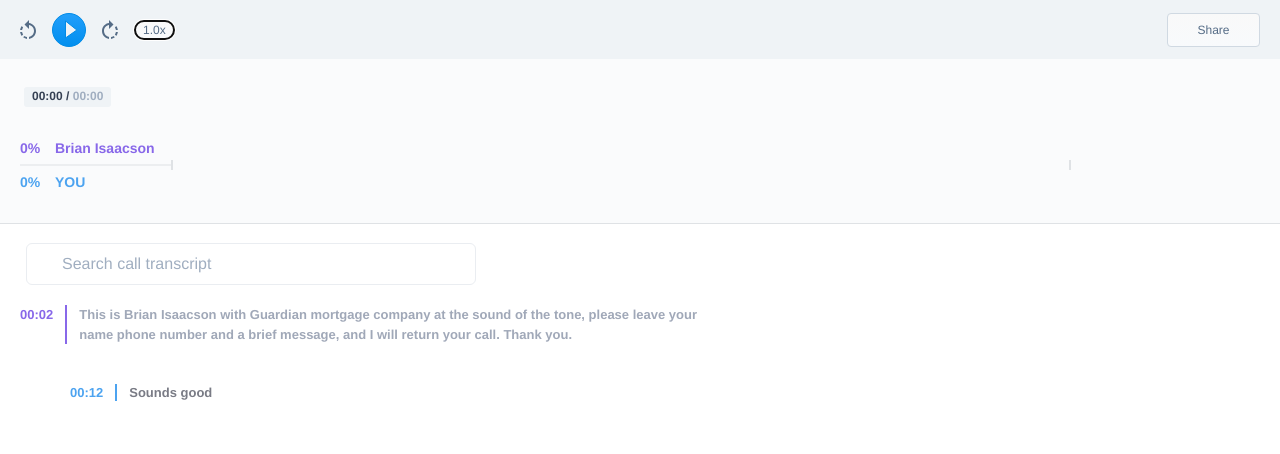
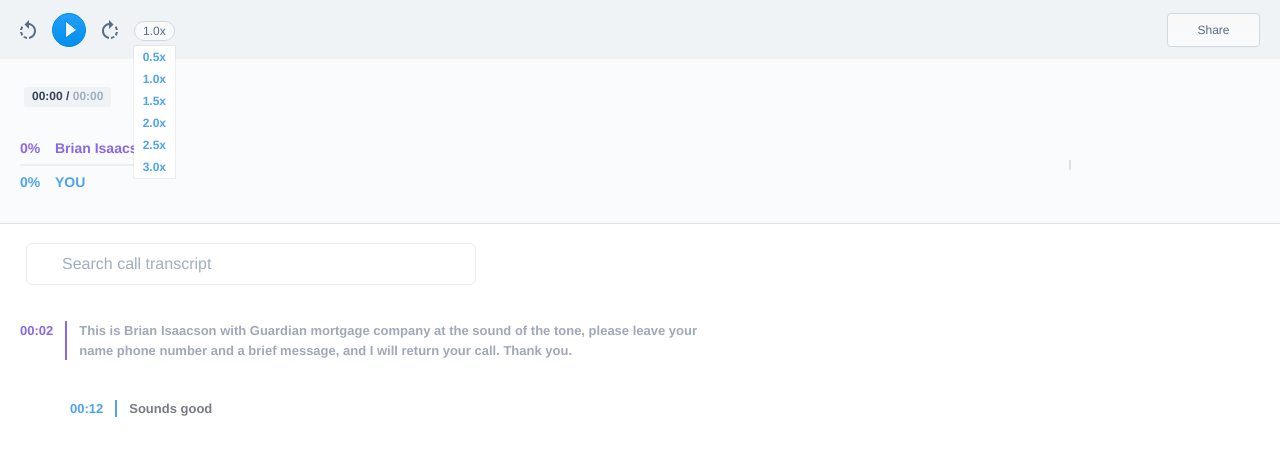
Before and after one commit to Saafine/audio-transcript, a React (Create React App) app: page / in a window 1280 px wide. Both pictures are taken after a click on the button "1.0x". Shown: the top 454 px of the page. Built offline with nearby package versions, Linux system fonts and the light colour scheme.

Commit message:
APL-1: speed handler

```diff
--- a/src/AudioPlayer/AudioPlayer.tsx
+++ b/src/AudioPlayer/AudioPlayer.tsx
@@ -8,6 +8,7 @@ import { audioPlayerReducer } from './audio-player.reducer';
 import {
   AUDIO_PLAYER_ACTIONS_UPDATE_CURRENT_TIME_MS,
   AUDIO_PLAYER_ACTIONS_UPDATE_PAUSED,
+  AUDIO_PLAYER_ACTIONS_UPDATE_SPEED,
 } from './audio-player.actions';
 import TimeProgress from '../TimeProgress/TimeProgress';
 
@@ -16,6 +17,7 @@ function AudioPlayer() {
     paused: true,
     durationMs: 0,
     currentTimeMs: 0,
+    speed: '1.0x',
   });
 
   const [transcript, callerWordTimings] = useTranscript();
@@ -57,6 +59,17 @@ function AudioPlayer() {
     seek(timeMs);
   }, [seek, state]);
 
+  const setSpeed = useCallback(
+    (playBackRate: string) => {
+      audioInstance.playbackRate = Number(playBackRate.replace('x', ''));
+      dispatch({
+        type: AUDIO_PLAYER_ACTIONS_UPDATE_SPEED,
+        payload: playBackRate,
+      });
+    },
+    [audioInstance],
+  );
+
   return (
     <>
       <ControlBar
@@ -64,6 +77,8 @@ function AudioPlayer() {
         play={play}
         forward={forward}
         rewind={rewind}
+        setSpeed={setSpeed}
+        speed={state.speed}
         pause={pause}
       />
       <div style={{ background: 'rgb(250, 251, 252)', paddingTop: '24px', paddingLeft: '24px' }}>
--- a/src/AudioPlayer/audio-player.actions.ts
+++ b/src/AudioPlayer/audio-player.actions.ts
@@ -1,6 +1,7 @@
 export const AUDIO_PLAYER_ACTIONS_UPDATE_DURATIONS_MS = 'updateDurationMs';
 export const AUDIO_PLAYER_ACTIONS_UPDATE_CURRENT_TIME_MS = 'updateCurrentTimeMs';
 export const AUDIO_PLAYER_ACTIONS_UPDATE_PAUSED = 'updatePaused';
+export const AUDIO_PLAYER_ACTIONS_UPDATE_SPEED = 'updateSpeed';
 
 export type AudioAction =
   | {
@@ -14,4 +15,8 @@ export type AudioAction =
   | {
       type: typeof AUDIO_PLAYER_ACTIONS_UPDATE_PAUSED;
       payload: boolean;
+    }
+  | {
+      type: typeof AUDIO_PLAYER_ACTIONS_UPDATE_SPEED;
+      payload: string;
     };
--- a/src/AudioPlayer/audio-player.reducer.ts
+++ b/src/AudioPlayer/audio-player.reducer.ts
@@ -2,14 +2,15 @@ import {
   AUDIO_PLAYER_ACTIONS_UPDATE_CURRENT_TIME_MS,
   AUDIO_PLAYER_ACTIONS_UPDATE_DURATIONS_MS,
   AUDIO_PLAYER_ACTIONS_UPDATE_PAUSED,
+  AUDIO_PLAYER_ACTIONS_UPDATE_SPEED,
   AudioAction,
 } from './audio-player.actions';
 
-
 interface AudioPlayerState {
-    durationMs: number;
-    currentTimeMs: number;
-    paused: boolean;
+  durationMs: number;
+  currentTimeMs: number;
+  paused: boolean;
+  speed: string;
 }
 
 export function audioPlayerReducer(state: AudioPlayerState, action: AudioAction) {
@@ -20,6 +21,8 @@ export function audioPlayerReducer(state: AudioPlayerState, action: AudioAction)
       return { ...state, currentTimeMs: action.payload };
     case AUDIO_PLAYER_ACTIONS_UPDATE_PAUSED:
       return { ...state, paused: action.payload };
+    case AUDIO_PLAYER_ACTIONS_UPDATE_SPEED:
+      return { ...state, speed: action.payload };
     default:
       throw new Error();
   }
--- a/src/ControlBar/ControlBar.tsx
+++ b/src/ControlBar/ControlBar.tsx
@@ -1,19 +1,32 @@
-import React from 'react';
+import React, { useState } from 'react';
 import './ControlBar.scss';
 import { ReactComponent as Rewind } from './rewind.svg';
 import { ReactComponent as FastForward } from './fastforward.svg';
 import { ReactComponent as Pause } from './pause.svg';
 import { ReactComponent as Play } from './play.svg';
+import { Dropdown } from '../Dropdown/Dropdown';
 
 interface ControlBarProps {
   play: () => Promise<void> | void;
   pause: () => void;
   forward: () => void;
   rewind: () => void;
+  setSpeed: (speed: string) => void;
   paused: boolean;
+  speed: string;
 }
 
-export function ControlBar({ play, pause, paused, rewind, forward }: ControlBarProps) {
+export const speedOptions = ['0.5x', '1.0x', '1.5x', '2.0x', '2.5x', '3.0x'];
+
+export function ControlBar({
+  play,
+  pause,
+  paused,
+  rewind,
+  forward,
+  setSpeed,
+  speed,
+}: ControlBarProps) {
   return (
     <nav className="control-bar flex items-center justify-between px-5">
       <div className="flex items-center">
@@ -21,7 +34,7 @@ export function ControlBar({ play, pause, paused, rewind, forward }: ControlBarP
         {paused ? <Play onClick={play} className="mr-4 cursor-pointer select-none" /> : null}
         {!paused ? <Pause onClick={pause} className="mr-4 cursor-pointer select-none" /> : null}
         <FastForward onClick={forward} className="mr-4 cursor-pointer select-none" />
-        <button className="btn btn-secondary cursor-pointer select-none">1.0x</button>
+        <Dropdown value={speed} options={speedOptions} onOptionSelected={setSpeed}/>
       </div>
       <button className="btn btn-share cursor-pointer select-none">Share</button>
     </nav>
--- /dev/null
+++ b/src/Dropdown/Dropdown.scss
@@ -0,0 +1,19 @@
+.dropdown {
+  &__options {
+    margin-top: 4px;
+    position: absolute;
+    font-size: 12px;
+    background: white;
+    z-index: 999;
+    width: 100%;
+    left: 0;
+    text-align: center;
+
+    & > * {
+      padding: 2px;
+      color: #4ca3f0;
+      font-weight: bold;
+      cursor: pointer;
+    }
+  }
+}
--- /dev/null
+++ b/src/Dropdown/Dropdown.tsx
@@ -0,0 +1,40 @@
+import React, { useState } from 'react';
+import './Dropdown.scss';
+
+export function Dropdown({
+  value,
+  options,
+  onOptionSelected,
+}: {
+  value: string;
+  options: string[];
+  onOptionSelected: (option: string) => void;
+}) {
+  const [opened, setOpened] = useState(false);
+
+  return (
+    <div className="relative">
+      <button
+        onClick={() => setOpened(!opened)}
+        className="btn btn-secondary cursor-pointer select-none"
+      >
+        {value}
+      </button>
+      {opened ? (
+        <div className="dropdown__options shadow-xs">
+          {options.map((option) => (
+            <div
+              key={option}
+              onClick={(event) => {
+                setOpened(false);
+                onOptionSelected(option);
+              }}
+            >
+              {option}
+            </div>
+          ))}
+        </div>
+      ) : null}
+    </div>
+  );
+}
--- a/src/Transcript/Transcript.scss
+++ b/src/Transcript/Transcript.scss
@@ -9,7 +9,7 @@
   }
 
   &:nth-child(odd) {
-    color: #A0A8B8;
+    color: #a0a8b8;
   }
 
   &:hover {
--- a/src/Transcript/Transcript.tsx
+++ b/src/Transcript/Transcript.tsx
@@ -23,7 +23,7 @@ function Transcript({
     <>
       <input
         type="input"
-        className="transcript__search"
+        className="transcript__search mb-4"
         aria-label="search call transcript"
         placeholder="Search call transcript"
         onChange={(event) => setSearch(event.target.value)}
--- a/src/styles/index.scss
+++ b/src/styles/index.scss
@@ -13,6 +13,10 @@ html {
   letter-spacing: 0;
   text-align: center;
   padding: 0px 8px;
+
+  &:focus {
+    outline: 0;
+  }
 }
 
 .btn-share {
```
Also changed, not shown: 1 other file (tests, documents, lock files or other folders).
